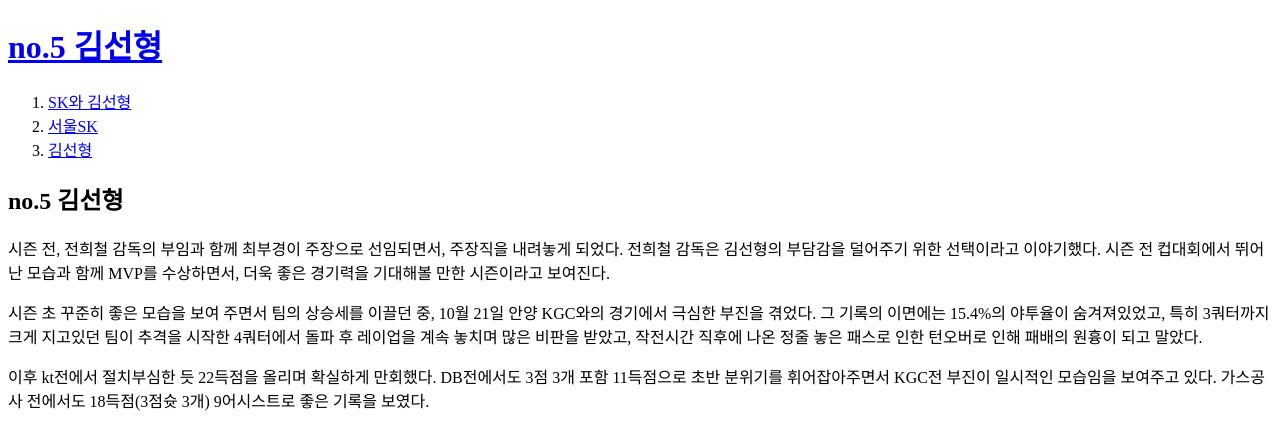
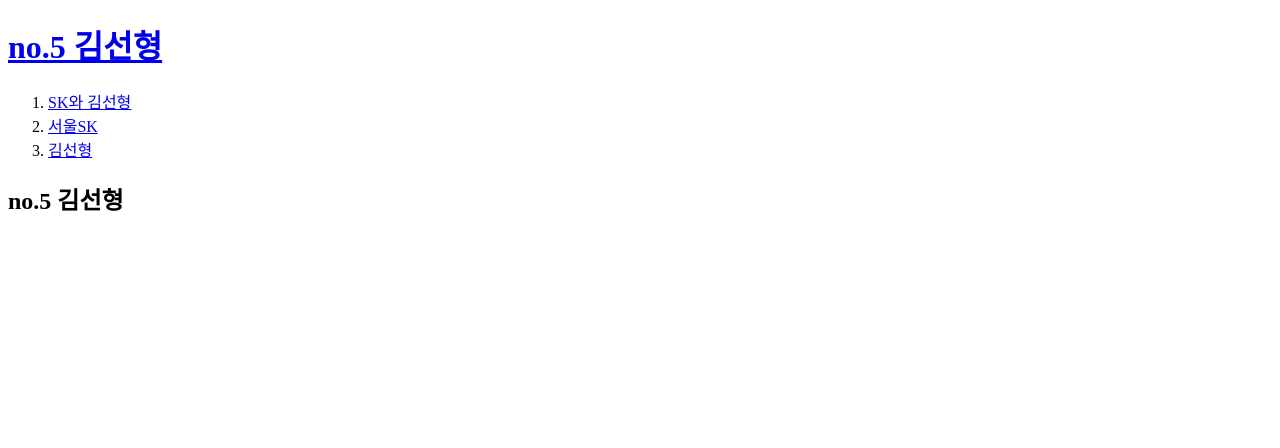
Before and after one commit to Ryukibum11/my-first-website, a plain HTML site: page index.HTML in a window 1280 px wide. Drawn offline with Linux system fonts and the light colour scheme.

Commit message:
수정11

```diff
--- a/index.HTML
+++ b/index.HTML
@@ -15,19 +15,3 @@
 
 
 <h2>  no.5 김선형 </h2>
-
-
-<p>시즌 전, 전희철 감독의 부임과 함께 최부경이 주장으로 선임되면서, 주장직을 내려놓게 되었다.
-전희철 감독은 김선형의 부담감을 덜어주기 위한 선택이라고 이야기했다. 시즌 전 컵대회에서 뛰어난 모습과 함께 MVP를 수상하면서,
-더욱 좋은 경기력을 기대해볼 만한 시즌이라고 보여진다.
-</p>
-
-<p>시즌 초 꾸준히 좋은 모습을 보여 주면서 팀의 상승세를 이끌던 중, 10월 21일 안양 KGC와의 경기에서 극심한 부진을 겪었다.
-그 기록의 이면에는 15.4%의 야투율이 숨겨져있었고, 특히 3쿼터까지 크게 지고있던 팀이 추격을 시작한 4쿼터에서 돌파 후 레이업을 계속 놓치며 많은 비판을 받았고,
-작전시간 직후에 나온 정줄 놓은 패스로 인한 턴오버로 인해 패배의 원흉이 되고 말았다.
-</p>
-이후 kt전에서 절치부심한 듯 22득점을 올리며 확실하게 만회했다.
-DB전에서도 3점 3개 포함 11득점으로 초반 분위기를 휘어잡아주면서 KGC전 부진이 일시적인 모습임을 보여주고 있다.
-가스공사 전에서도 18득점(3점슛 3개) 9어시스트로 좋은 기록을 보였다.
-</body>
-</html>
```
